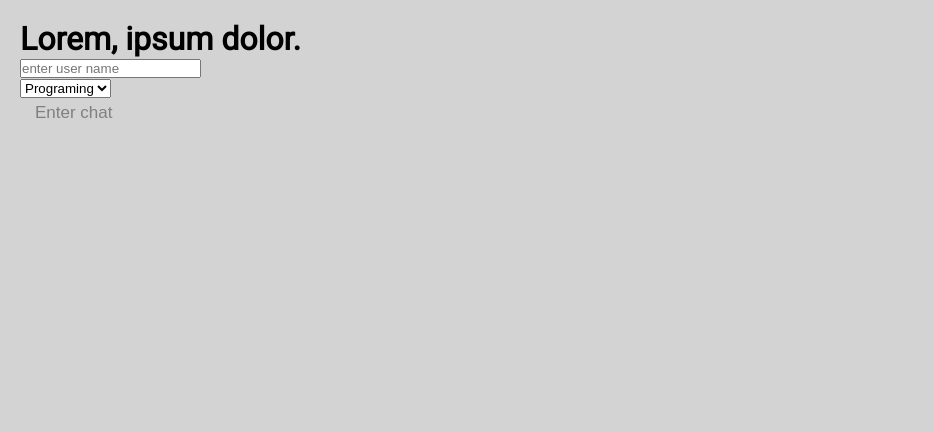
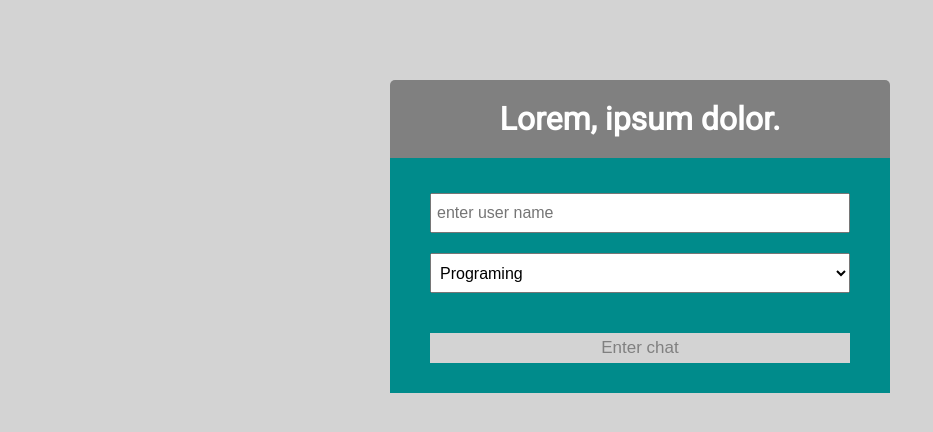
Before and after one commit to TimothySiskin/node-chat, a website: page public/index.html in a window 1280 px wide. Shown: the whole page, without its empty margins (0-933 px from the left). Drawn offline with Linux system fonts and the light colour scheme.

Commit message:
added css for index.html

```diff
--- a/public/css/style.css
+++ b/public/css/style.css
@@ -125,3 +125,56 @@ a {
   height: 40px;
   flex: 1;
 }
+
+/* Index site */
+
+.container {
+  max-width: 500px;
+  margin: 80px auto;
+  color: #fff;
+}
+
+.header {
+  text-align: center;
+  padding: 20px;
+  background: var(--dark-color-1);
+  border-top-left-radius: 5px;
+  border-top-right-radius: 5px;
+}
+
+.main {
+  padding: 30px 40px;
+  background: var(--dark-color-2);
+}
+
+.main p {
+  margin-bottom: 20px;
+}
+
+.main .form-control {
+  margin-bottom: 20px;
+}
+
+.main label {
+  display: block;
+  margin-bottom: 5px;
+}
+
+.main input[type="text"] {
+  font-size: 16px;
+  padding: 5px;
+  height: 40px;
+  width: 100%;
+}
+
+.main select {
+  font-size: 16px;
+  padding: 5px;
+  height: 40px;
+  width: 100%;
+}
+
+.main .btn {
+  margin-top: 20px;
+  width: 100%;
+}
```
